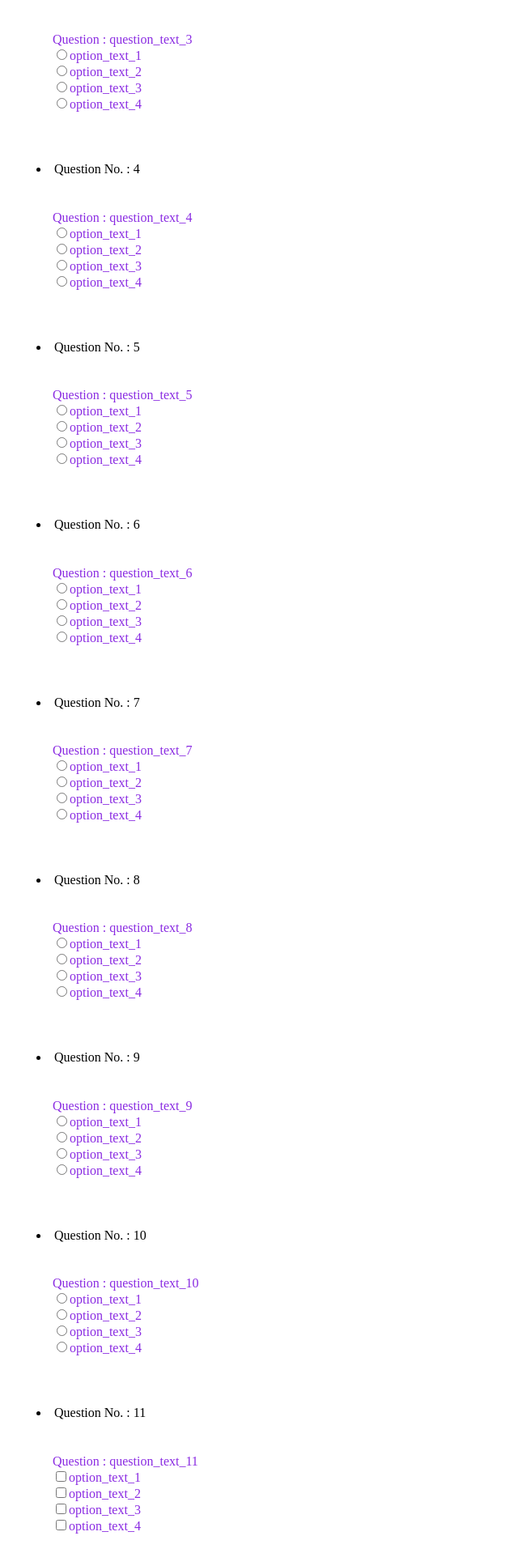
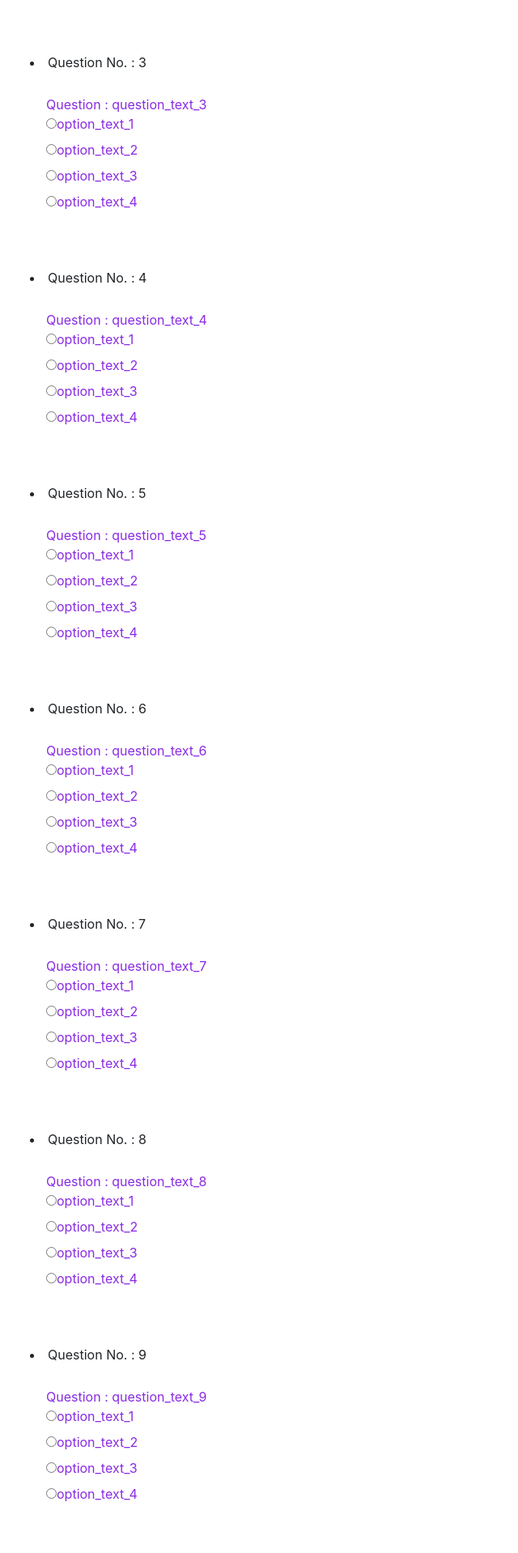
Before and after one commit to harnab28/oas, an Angular app: page / in a window 1280 px wide. Shown: the part 542-2460 px from the top of the page at 81% size, without its empty margins (0-640 px from the left). Built offline with nearby package versions, Linux system fonts and the light colour scheme.

Commit message:
fixed checkbox

```diff
--- a/angular.json
+++ b/angular.json
@@ -28,6 +28,7 @@
               "src/assets"
             ],
             "styles": [
+              "./node_modules/bootstrap/dist/css/bootstrap.css",
               "src/styles.scss"
             ],
             "scripts": []
--- a/package.json
+++ b/package.json
@@ -19,6 +19,7 @@
     "@angular/platform-browser": "~10.0.4",
     "@angular/platform-browser-dynamic": "~10.0.4",
     "@angular/router": "~10.0.4",
+    "bootstrap": "^4.5.2",
     "rxjs": "~6.5.5",
     "tslib": "^2.0.0",
     "zone.js": "~0.10.3"
--- a/src/app/app.component.html
+++ b/src/app/app.component.html
@@ -1,44 +1,119 @@
 <h2>My Question Bank</h2>
 <!--<div>Time: {{ellapsedTime}} / {{duration}} </div>-->
 
-<div> {{answerList.answer}} </div>
-<li *ngFor="let question of questionBank;let currentIndex = index" id="base">
-        Question No. : {{ question.questionId }} <br>
-
-
+<div>{{ answerList.answer }}</div>
+<li *ngFor="let question of questionBank; let currentIndex = index" id="base">
+  Question No. : {{ question.questionId }} <br />
 
   <div *ngIf="question.questionType == 'mcq_single_answer'">
     <h1>{{ answerList[currentIndex].answer }}</h1>
-        <div style="color: blueviolet; padding: 20px;">
-          Question  : {{ question.questionText }} <br>
-          <input type="radio" [name]="question.questionId" [(ngModel)]="answerList[currentIndex].answer" [id]="'option1' + question.questionId" [value]="question.option1">
-          <label [for]="'option1' + question.questionId">{{question.option1}}</label> <br>
-          <input type="radio" [name]="question.questionId" [(ngModel)]="answerList[currentIndex].answer" [id]="'option2' + question.questionId" [value]="question.option2">
-          <label [for]="'option2' + question.questionId">{{question.option2}}</label> <br>
-          <input type="radio" [name]="question.questionId" [(ngModel)]="answerList[currentIndex].answer" [id]="'option3' + question.questionId" [value]="question.option3">
-          <label [for]="'option3' + question.questionId">{{question.option3}}</label> <br>
-          <input type="radio" [name]="question.questionId" [(ngModel)]="answerList[currentIndex].answer" [id]="'option4' + question.questionId" [value]="question.option4">
-          <label [for]="'option4' + question.questionId">{{question.option4}}</label> <br>
+    <div style="color: blueviolet; padding: 20px">
+      Question : {{ question.questionText }} <br />
+      <input
+        type="radio"
+        [name]="question.questionId"
+        [(ngModel)]="answerList[currentIndex].answer"
+        [id]="'option1' + question.questionId"
+        [value]="question.option1"
+      />
+      <label [for]="'option1' + question.questionId">{{
+        question.option1
+      }}</label>
+      <br />
+      <input
+        type="radio"
+        [name]="question.questionId"
+        [(ngModel)]="answerList[currentIndex].answer"
+        [id]="'option2' + question.questionId"
+        [value]="question.option2"
+      />
+      <label [for]="'option2' + question.questionId">{{
+        question.option2
+      }}</label>
+      <br />
+      <input
+        type="radio"
+        [name]="question.questionId"
+        [(ngModel)]="answerList[currentIndex].answer"
+        [id]="'option3' + question.questionId"
+        [value]="question.option3"
+      />
+      <label [for]="'option3' + question.questionId">{{
+        question.option3
+      }}</label>
+      <br />
+      <input
+        type="radio"
+        [name]="question.questionId"
+        [(ngModel)]="answerList[currentIndex].answer"
+        [id]="'option4' + question.questionId"
+        [value]="question.option4"
+      />
+      <label [for]="'option4' + question.questionId">{{
+        question.option4
+      }}</label>
+      <br />
     </div>
   </div>
 
-
   <div *ngIf="question.questionType == 'mcq_multiple_answer'">
     <h1>{{ answerList[currentIndex].answer }}</h1>
-        <div style="color: blueviolet; padding: 20px;">
-          Question  : {{ question.questionText }} <br>
-          <input type="checkbox" (change)="putAnswer($event, currentIndex)"  [id]="'option1' + question.questionId">
-          <label [for]="'option1' + question.questionId">{{question.option1}}</label> <br>
-          <input type="checkbox" (change)="putAnswer($event, currentIndex)" [id]="'option2' + question.questionId">
-          <label [for]="'option2' + question.questionId">{{question.option2}}</label> <br>
-          <input type="checkbox" (change)="putAnswer($event, currentIndex)" [id]="'option3' + question.questionId">
-          <label [for]="'option3' + question.questionId">{{question.option3}}</label> <br>
-          <input type="checkbox" (change)="putAnswer($event, currentIndex)" [id]="'option4' + question.questionId">
-          <label [for]="'option4' + question.questionId">{{question.option4}}</label> <br>
+    <div style="color: blueviolet; padding: 20px">
+      Question : {{ question.questionText }} <br />
+      <input
+        type="checkbox"
+        (change)="onAnswerChange(currentIndex, question.option1)"
+        [checked]="
+          isAnswerChecked(answerList[currentIndex].answer, question.option1)
+        "
+        [value]="question.option1"
+        [id]="'option1' + question.questionId"
+      />
+      <label [for]="'option1' + question.questionId">{{
+        question.option1
+      }}</label>
+      <br />
+      <input
+        type="checkbox"
+        (change)="onAnswerChange(currentIndex, question.option2)"
+        [checked]="
+          isAnswerChecked(answerList[currentIndex].answer, question.option2)
+        "
+        [value]="question.option2"
+        [id]="'option2' + question.questionId"
+      />
+      <label [for]="'option2' + question.questionId">{{
+        question.option2
+      }}</label>
+      <br />
+      <input
+        type="checkbox"
+        (change)="onAnswerChange(currentIndex, question.option3)"
+        [checked]="
+          isAnswerChecked(answerList[currentIndex].answer, question.option3)
+        "
+        [value]="question.option3"
+        [id]="'option3' + question.questionId"
+      />
+      <label [for]="'option3' + question.questionId">{{
+        question.option3
+      }}</label>
+      <br />
+      <input
+        type="checkbox"
+        (change)="onAnswerChange(currentIndex, question.option4)"
+        [checked]="
+          isAnswerChecked(answerList[currentIndex].answer, question.option4)
+        "
+        [value]="question.option4"
+        [id]="'option4' + question.questionId"
+      />
+      <label [for]="'option4' + question.questionId">{{
+        question.option4
+      }}</label>
+      <br />
     </div>
-
   </div>
-
 </li>
 
-<input type="submit" (click)="check()"/>
+<input type="submit" (click)="check()" />
--- a/src/app/app.component.ts
+++ b/src/app/app.component.ts
@@ -1,45 +1,34 @@
 import { Component } from '@angular/core';
 import { TestserviceService } from './services/testservice.service';
-import { question, answer } from './question.interface'
+import { question, answer } from './question.interface';
 
 @Component({
   selector: 'app-root',
   templateUrl: './app.component.html',
-  styleUrls: ['./app.component.scss']
+  styleUrls: ['./app.component.scss'],
 })
-
-
 export class AppComponent {
-
   title = 'OASys';
   questionBank: question[];
   questionAnswer: answer;
-  answerList : any = [];
+  answerList: any = [];
 
-
-  constructor(private ts : TestserviceService){
+  constructor(private ts: TestserviceService) {
     this.questionBank = ts.getQuestion();
-    console.log(this.questionBank)
+    console.log(this.questionBank);
 
     //setting answers
-    this.answerList = this.questionBank.map(questionData => ({
+    this.answerList = this.questionBank.map((questionData) => ({
       questionId: questionData.questionId,
       questionType: questionData.questionType,
-      questionOptions : {
-        option1 : questionData.option1,
-        option2 : questionData.option2,
-        option3 : questionData.option3,
-        option4 : questionData.option4,
-      },
-      answer : null,
-      correctAns: questionData.correctOption
-    }))
+      answer: [],
+      correctAns: questionData.correctOption,
+    }));
 
     //setting timer
     //this.startTimer();
 
     console.log(this.answerList);
-
   }
 
   //timer realted variables
@@ -49,11 +38,13 @@ export class AppComponent {
   ellapsedTime = '00:00';
   duration = '';
 
-  startTimer(){
+  startTimer() {
     this.startTime = new Date();
-      this.ellapsedTime = '00:00';
-      this.timer = setInterval(() => { this.tick(); }, 1000);
-      this.duration = this.parseTime(300);
+    this.ellapsedTime = '00:00';
+    this.timer = setInterval(() => {
+      this.tick();
+    }, 1000);
+    this.duration = this.parseTime(300);
   }
 
   parseTime(totalSeconds: number) {
@@ -73,13 +64,20 @@ export class AppComponent {
     this.ellapsedTime = this.parseTime(diff);
   }
 
-  check(){
+  check() {}
 
+  isAnswerChecked(answerOptions, answer) {
+
+    return !!answerOptions.includes(answer);
   }
 
-
-
-  putAnswer(event, currentIndex){
-      console.log(event.target);
+  onAnswerChange(questionIndex, answer) {
+    if (this.answerList[questionIndex].answer.includes(answer)) {
+      this.answerList[questionIndex].answer.filter(
+        (answers) => answers != answer
+      );
+    } else {
+      this.answerList[questionIndex].answer.push(answer);
+    }
   }
 }
```
Also changed, not shown: 1 other file (tests, documents, lock files or other folders). Lines whose indentation alone changed are shown as unchanged.
